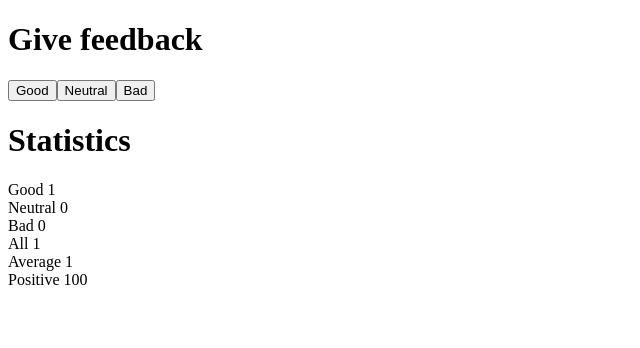
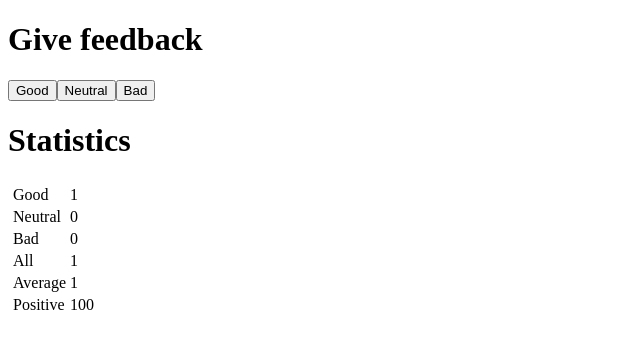
Before and after one commit to lautsar/fullstackopen2022, a React (Create React App) app in the folder osa1/unicafe/: page / in a window 1280 px wide. Both pictures are taken after a click on the button "Good". Shown: the top 348 px of the page, without its empty margins (0-640 px from the left). Built offline with nearby package versions, Linux system fonts and the light colour scheme.

Commit message:
Tehtävä 1.11

```diff
--- a/osa1/unicafe/src/App.js
+++ b/osa1/unicafe/src/App.js
@@ -16,7 +16,10 @@ const Button = (props) => (
 
 const StatisticLine = (props) => {
   return (
-    <div>{props.text} {props.counter}</div>
+      <tr>
+        <td>{props.text}</td>
+        <td>{props.counter}</td>
+      </tr>
   )
 }
 
@@ -69,8 +72,9 @@ const App = () => {
 
       <Header text="Statistics" />
 
-      <Statistics good={good} neutral={neutral} bad={bad} />
-
+      <table>
+        <Statistics good={good} neutral={neutral} bad={bad} />
+      </table>
     </div>
   )
 }
```
